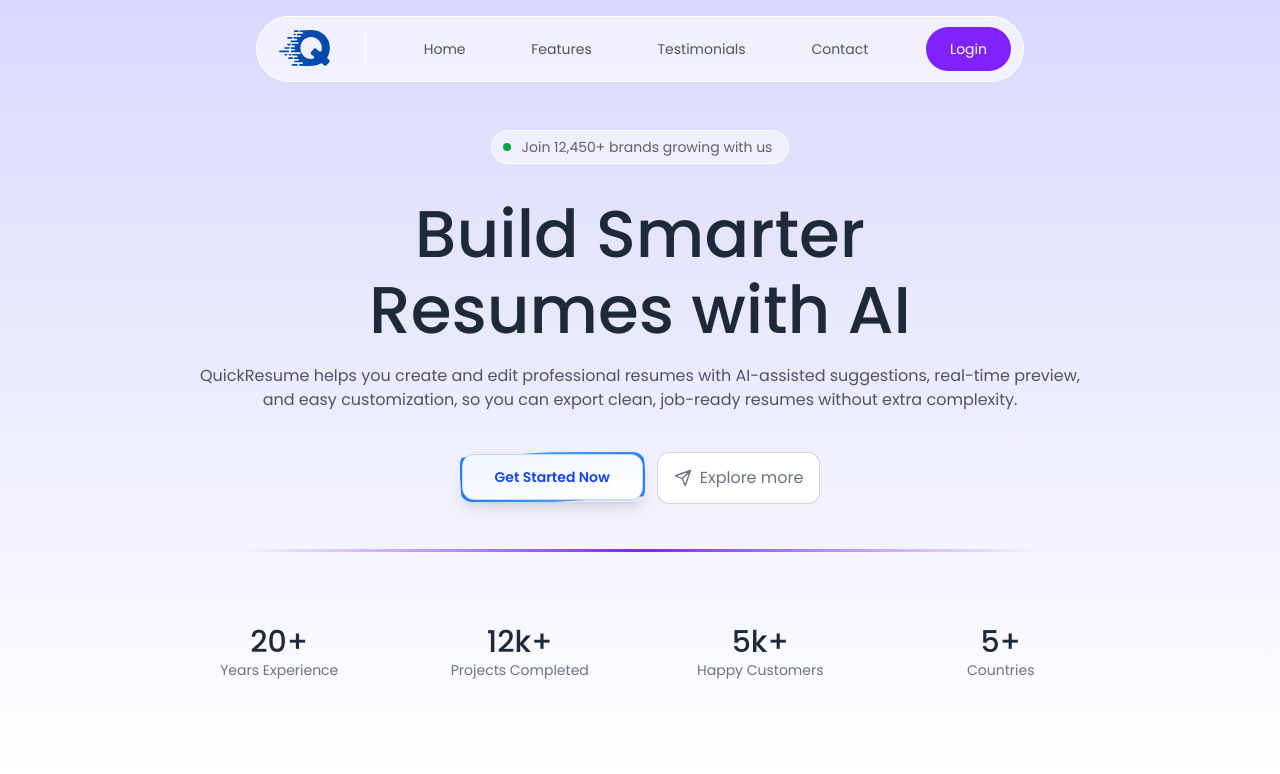
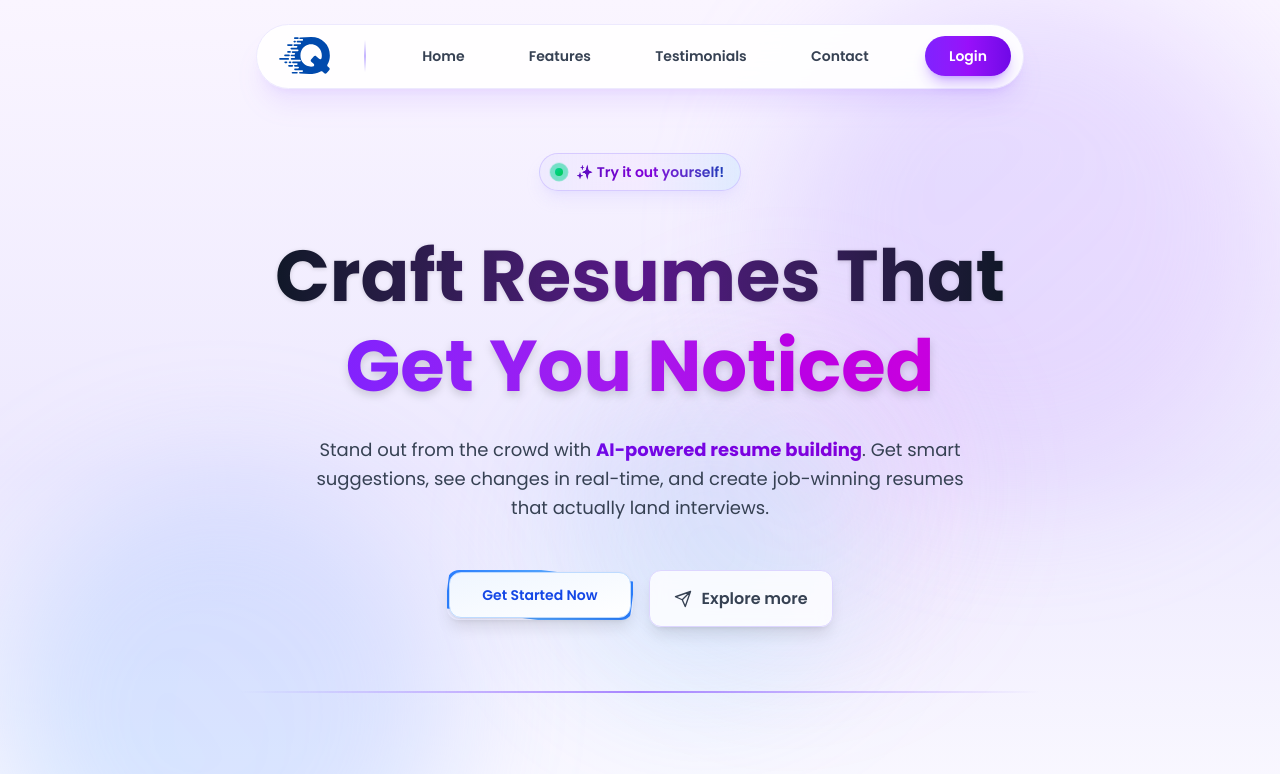
Before and after one commit to UzairProg/QuickResume, a React (Vite) app in the folder client/: page / in a window 1280 px wide. Shown: the top 774 px of the page. Built offline with nearby package versions, Linux system fonts and the light colour scheme; no server answers.

Commit message:
feat: enhance Hero component with animations and improved styling

```diff
--- a/client/src/components/Home/Hero.jsx
+++ b/client/src/components/Home/Hero.jsx
@@ -15,23 +15,52 @@ const hero = () => {
 
                     *{
                         font-family: "Poppins", sans-serif;
+                    }
+
+                    @keyframes float {
+                        0%, 100% { transform: translateY(0px) rotate(0deg); }
+                        50% { transform: translateY(-20px) rotate(5deg); }
+                    }
+
+                    @keyframes gradient-shift {
+                        0%, 100% { background-position: 0% 50%; }
+                        50% { background-position: 100% 50%; }
+                    }
+
+                    @keyframes pulse-glow {
+                        0%, 100% { opacity: 0.4; }
+                        50% { opacity: 0.6; }
+                    }
+
+                    .floating-shape {
+                        animation: float 8s ease-in-out infinite;
+                    }
+
+                    .pulse-shape {
+                        animation: pulse-glow 4s ease-in-out infinite;
                     }`
                 }
             </style>
-            <section className='select-none flex flex-col items-center bg-linear-to-b from-[#D9D9FF] to-[#ffffff] px-4 py-4' >
-                <nav className="flex items-center justify-between gap-8 bg-white/60 border border-white rounded-full px-4 md:px-2 py-2.5 w-full max-w-3xl" >
-                    <a href="/" className='flex items-center md:pl-3'>
-                        <img src="/1.svg" alt="logo" width="55" height="50" className='pt-[2px]'/>
+            <section className='relative select-none flex flex-col items-center overflow-hidden bg-gradient-to-b from-[#faf5ff] via-[#ede9fe] to-[#ffffff] px-4 py-6' >
+                {/* Decorative background elements */}
+                <div className="absolute top-0 right-0 w-[500px] h-[500px] bg-gradient-to-br from-violet-300/40 to-purple-300/30 rounded-full blur-3xl floating-shape"></div>
+                <div className="absolute bottom-0 left-0 w-[450px] h-[450px] bg-gradient-to-tr from-blue-300/35 to-indigo-300/30 rounded-full blur-3xl floating-shape" style={{animationDelay: '2s'}}></div>
+                <div className="absolute top-1/3 right-1/4 w-[350px] h-[350px] bg-gradient-to-bl from-fuchsia-300/25 to-pink-300/20 rounded-full blur-3xl floating-shape pulse-shape" style={{animationDelay: '4s'}}></div>
+                <div className="absolute bottom-1/4 right-1/3 w-[300px] h-[300px] bg-gradient-to-tl from-cyan-300/20 to-blue-300/15 rounded-full blur-3xl floating-shape" style={{animationDelay: '1s'}}></div>
+
+                <nav className="relative z-10 flex items-center justify-between gap-8 bg-white/90 backdrop-blur-xl shadow-xl shadow-violet-500/10 border border-violet-100 rounded-full px-4 md:px-2 py-2.5 w-full max-w-3xl" >
+                    <a href="/" className='flex items-center md:pl-3 group'>
+                        <img src="/1.svg" alt="logo" width="55" height="50" className='pt-[2px] transition-transform duration-300 group-hover:scale-110 group-hover:drop-shadow-lg'/>
                     </a>
-                    <div className='w-0.5 h-8 bg-gray-50 hidden md:flex'></div>
+                    <div className='w-0.5 h-8 bg-gradient-to-b from-transparent via-violet-300 to-transparent hidden md:flex'></div>
                     <div id="menu" className={`max-md:absolute max-md:bg-white/70 max-md:h-[785px] max-md:overflow-hidden max-md:transition-[width] max-md:duration-300 max-md:top-0 max-md:left-0 max-md:flex-col max-md:justify-center max-md:backdrop-blur flex items-center justify-evenly gap-8 z-50 md:gap-10 flex-1 ${mobileOpen ? 'max-md:w-full' : 'max-md:w-0'}`}>
-                        <a href="#" onClick={() => setMobileOpen(false)} className="text-gray-600 hover:text-blue-800 text-sm hover:font-semibold">Home</a>
-                        <a href="#features" onClick={() => setMobileOpen(false)} className="text-gray-600 hover:text-blue-800 text-sm hover:font-semibold">Features</a>
-                        <a href="#testimonials" onClick={() => setMobileOpen(false)} className="text-gray-600 hover:text-blue-800 text-sm hover:font-semibold">Testimonials</a>
-                        <a href="#cta" onClick={() => setMobileOpen(false)} className="text-gray-600 hover:text-blue-800 text-sm hover:font-semibold">Contact</a>
+                        <a href="#" onClick={() => setMobileOpen(false)} className="relative text-gray-700 hover:text-violet-600 text-sm font-semibold transition-all duration-300 after:content-[''] after:absolute after:w-0 after:h-0.5 after:bottom-[-4px] after:left-0 after:bg-gradient-to-r after:from-violet-600 after:to-purple-600 hover:after:w-full after:transition-all after:duration-300">Home</a>
+                        <a href="#features" onClick={() => setMobileOpen(false)} className="relative text-gray-700 hover:text-violet-600 text-sm font-semibold transition-all duration-300 after:content-[''] after:absolute after:w-0 after:h-0.5 after:bottom-[-4px] after:left-0 after:bg-gradient-to-r after:from-violet-600 after:to-purple-600 hover:after:w-full after:transition-all after:duration-300">Features</a>
+                        <a href="#testimonials" onClick={() => setMobileOpen(false)} className="relative text-gray-700 hover:text-violet-600 text-sm font-semibold transition-all duration-300 after:content-[''] after:absolute after:w-0 after:h-0.5 after:bottom-[-4px] after:left-0 after:bg-gradient-to-r after:from-violet-600 after:to-purple-600 hover:after:w-full after:transition-all after:duration-300">Testimonials</a>
+                        <a href="#cta" onClick={() => setMobileOpen(false)} className="relative text-gray-700 hover:text-violet-600 text-sm font-semibold transition-all duration-300 after:content-[''] after:absolute after:w-0 after:h-0.5 after:bottom-[-4px] after:left-0 after:bg-gradient-to-r after:from-violet-600 after:to-purple-600 hover:after:w-full after:transition-all after:duration-300">Contact</a>
                         {/* <a href="#" onClick={() => setMobileOpen(false)} className="text-gray-600 hover:text-gray-700 text-sm">Contact Us</a> */}
 
-                        <button id="close-menu" onClick={() => setMobileOpen(false)} className="md:hidden bg-violet-500 active:bg-violet-600 text-white p-2 rounded-md aspect-square font-medium transition">
+                        <button id="close-menu" onClick={() => setMobileOpen(false)} className="md:hidden bg-gradient-to-br from-violet-600 via-violet-500 to-purple-600 hover:from-violet-700 hover:to-purple-700 active:scale-95 text-white p-2 rounded-xl aspect-square font-medium transition-all shadow-xl shadow-violet-500/50">
                             <svg xmlns="http://www.w3.org/2000/svg" width="24" height="24" viewBox="0 0 24 24" fill="none" stroke="currentColor" stroke-width="2" stroke-linecap="round" stroke-linejoin="round">
                                 <path d="M18 6 6 18" />
                                 <path d="m6 6 12 12" />
@@ -40,16 +69,16 @@ const hero = () => {
                     </div>
 
                     <div className="flex items-center gap-2 md:pr-1">
-                        <Link hidden={user} to="/app?state=login" className="hidden md:inline-block bg-violet-600 hover:bg-violet-700 text-white px-4 md:px-6 py-2 md:py-3 rounded-full text-xs md:text-sm transition cursor-pointer">
+                        <Link hidden={user} to="/app?state=login" className="hidden md:inline-block bg-gradient-to-r from-violet-600 via-purple-600 to-violet-700 hover:from-violet-700 hover:via-purple-700 hover:to-violet-800 text-white px-6 py-2.5 rounded-full text-sm font-semibold transition-all duration-300 shadow-lg shadow-violet-500/40 hover:shadow-xl hover:shadow-violet-600/50 hover:scale-105">
                             Login
                         </Link>
 
-                        <Link hidden={!user} to="/app?state=login" className="hidden md:inline-block bg-violet-600 hover:bg-violet-700 text-white px-4 md:px-6 py-2 md:py-3 rounded-full text-xs md:text-sm transition cursor-pointer">
+                        <Link hidden={!user} to="/app?state=login" className="hidden md:inline-block bg-gradient-to-r from-violet-600 via-purple-600 to-violet-700 hover:from-violet-700 hover:via-purple-700 hover:to-violet-800 text-white px-6 py-2.5 rounded-full text-sm font-semibold transition-all duration-300 shadow-lg shadow-violet-500/40 hover:shadow-xl hover:shadow-violet-600/50 hover:scale-105">
                             Dashboard
                         </Link>
 
 
-                        <button id="open-menu" onClick={() => setMobileOpen(true)} className="md:hidden text-gray-700 p-2 rounded-md aspect-square font-medium transition">
+                        <button id="open-menu" onClick={() => setMobileOpen(true)} className="md:hidden text-gray-700 hover:text-violet-600 p-2 rounded-xl aspect-square font-medium transition-all duration-300 hover:bg-gradient-to-br hover:from-violet-50 hover:to-purple-50">
                             <svg xmlns="http://www.w3.org/2000/svg" width="24" height="24" viewBox="0 0 24 24" fill="none" stroke="currentColor" stroke-width="2" stroke-linecap="round" stroke-linejoin="round">
                                 <path d="M4 12h16" />
                                 <path d="M4 18h16" />
@@ -59,50 +88,54 @@ const hero = () => {
                     </div>
                 </nav>
 
-                <div className="flex flex-wrap items-center justify-center gap-2 pl-2 pr-4 py-1.5 mt-12 rounded-full bg-white/50 border border-white">
+                <div className="relative z-10 flex flex-wrap items-center justify-center gap-2.5 pl-3 pr-4 py-2 mt-16 rounded-full bg-gradient-to-r from-violet-100/80 via-purple-100/70 to-blue-100/80 backdrop-blur-sm border border-violet-300/60 shadow-lg shadow-violet-200/50">
                     <div className="relative flex size-3.5 items-center justify-center">
-                        <span className="absolute inline-flex h-full w-full rounded-full bg-green-400 opacity-75 animate-ping duration-300"></span>
-                        <span className="relative inline-flex size-2 rounded-full bg-green-600"></span>
+                        <span className="absolute inline-flex h-full w-full rounded-full bg-emerald-400 opacity-75 animate-ping duration-300"></span>
+                        <span className="relative inline-flex size-2 rounded-full bg-gradient-to-br from-emerald-400 to-green-500 shadow-lg shadow-emerald-500/50"></span>
                     </div>
-                    <p className="text-sm text-black/60">Join 12,450+ brands growing with us</p>
+                    <p className="text-sm font-semibold bg-gradient-to-r from-violet-800 via-purple-700 to-blue-800 bg-clip-text text-transparent">✨ Try it out yourself!</p>
                 </div>
 
-                <h1 className='text-4xl md:text-[66px]/19 text-center max-w-2xl mt-8 text-gray-800 bg-clip-text leading-tight font-medium'>Build Smarter Resumes with AI</h1>
-                <p className="text-md text-gray-600 text-center max-w-4xl mt-4">
-                    QuickResume helps you create and edit professional resumes with AI-assisted suggestions, real-time preview, and easy customization, so you can export clean, job-ready resumes without extra complexity.
+                <h1 className='relative z-10 text-5xl md:text-7xl text-center max-w-4xl mt-10 font-bold leading-tight'>
+                    <span className='bg-gradient-to-r from-gray-900 via-purple-900 to-gray-900 bg-clip-text text-transparent drop-shadow-sm'>Craft Resumes That</span>
+                    <br/>
+                    <span className='bg-gradient-to-r from-violet-600 via-fuchsia-600 to-purple-600 bg-clip-text text-transparent bg-[length:200%_auto] animate-[gradient-shift_3s_ease_infinite] drop-shadow-lg'>Get You Noticed</span>
+                </h1>
+                <p className="relative z-10 text-lg text-gray-700 text-center max-w-2xl mt-6 leading-relaxed">
+                    Stand out from the crowd with <span className="font-bold bg-gradient-to-r from-violet-700 to-purple-700 bg-clip-text text-transparent">AI-powered resume building</span>. Get smart suggestions, see changes in real-time, and create job-winning resumes that actually land interviews.
                 </p>
 
-                <div className='flex gap-3 mt-10'>
+                <div className='relative z-10 flex flex-wrap justify-center gap-4 mt-12'>
                     {/* <button className="bg-violet-600 hover:bg-violet-700 text-white text-xs md:text-sm px-6 py-3 rounded-lg transition cursor-pointer">
                         Get Started Now
                     </button> */}
                     <Link to="/app"> <GetStartedButton text="Get Started Now" /> </Link>
-                    <a href="#features" className="bg-white text-gray-500 active:scale-95 transition text-md flex items-center px-4 py-1 gap-2 rounded-xl w-max h-13  border border-gray-500/30">
-                <svg width="18" height="18" viewBox="0 0 16 16" fill="none" xmlns="http://www.w3.org/2000/svg">
+                    <a href="#features" className="group bg-white/80 backdrop-blur-sm hover:bg-white text-gray-700 hover:text-violet-700 active:scale-95 transition-all duration-300 text-md flex items-center px-6 py-3.5 gap-2.5 rounded-xl w-max border border-violet-200 shadow-lg hover:shadow-xl hover:shadow-violet-300/30 hover:border-violet-300">
+                <svg width="18" height="18" viewBox="0 0 16 16" fill="none" xmlns="http://www.w3.org/2000/svg" className="transition-transform duration-300 group-hover:rotate-12 group-hover:scale-110">
                     <path d="M14.665 1.333 7.332 8.667m7.333-7.334L10 14.666l-2.667-6m7.333-7.333L1.332 6l6 2.667" stroke="currentColor" strokeWidth="1.2" strokeLinecap="round" strokeLinejoin="round"/>
                 </svg>
-                Explore more
+                <span className="font-semibold">Explore more</span>
             </a>
                 </div>
 
-                <div className='w-full max-w-[800px] h-[3px] mt-10 bg-linear-to-r from-white/10 via-violet-600 to-white/10'></div>
+                <div className='relative z-10 w-full max-w-[800px] h-[2px] mt-16 bg-gradient-to-r from-transparent via-violet-400 to-transparent shadow-lg shadow-violet-300/50'></div>
 
-                <div className='grid grid-cols-2 md:grid-cols-4 gap-8 py-18 max-w-[930px] w-full'>
-                    <div className='text-center'>
-                        <h2 className='font-medium text-2xl md:text-3xl text-gray-800'>20+</h2>
-                        <p className='text-xs md:text-sm text-gray-500'>Years Experience</p>
+                <div className='relative z-10 grid grid-cols-2 md:grid-cols-4 gap-8 py-16 max-w-[930px] w-full'>
+                    <div className='text-center group cursor-default p-4 rounded-2xl transition-all duration-300 hover:bg-gradient-to-br hover:from-violet-50 hover:to-purple-50 hover:shadow-lg hover:shadow-violet-200/50'>
+                        <h2 className='font-bold text-3xl md:text-4xl bg-gradient-to-br from-violet-600 via-purple-600 to-blue-600 bg-clip-text text-transparent group-hover:scale-110 transition-transform duration-300'>4</h2>
+                        <p className='text-sm md:text-base text-gray-700 mt-1 font-semibold'>Resume Templates</p>
                     </div>
-                    <div className='text-center'>
-                        <h2 className='font-medium text-2xl md:text-3xl text-gray-800'>12k+</h2>
-                        <p className='text-xs md:text-sm text-gray-500'>Projects Completed</p>
+                    <div className='text-center group cursor-default p-4 rounded-2xl transition-all duration-300 hover:bg-gradient-to-br hover:from-violet-50 hover:to-purple-50 hover:shadow-lg hover:shadow-violet-200/50'>
+                        <h2 className='font-bold text-3xl md:text-4xl bg-gradient-to-br from-violet-600 via-purple-600 to-blue-600 bg-clip-text text-transparent group-hover:scale-110 transition-transform duration-300'>&lt;2min</h2>
+                        <p className='text-sm md:text-base text-gray-700 mt-1 font-semibold'>Average Build Time</p>
                     </div>
-                    <div className='text-center'>
-                        <h2 className='font-medium text-2xl md:text-3xl text-gray-800'>5k+</h2>
-                        <p className='text-xs md:text-sm text-gray-500'>Happy Customers</p>
+                    <div className='text-center group cursor-default p-4 rounded-2xl transition-all duration-300 hover:bg-gradient-to-br hover:from-violet-50 hover:to-purple-50 hover:shadow-lg hover:shadow-violet-200/50'>
+                        <h2 className='font-bold text-3xl md:text-4xl bg-gradient-to-br from-violet-600 via-purple-600 to-blue-600 bg-clip-text text-transparent group-hover:scale-110 transition-transform duration-300'>AI</h2>
+                        <p className='text-sm md:text-base text-gray-700 mt-1 font-semibold'>Smart Suggestions</p>
                     </div>
-                    <div className='text-center'>
-                        <h2 className='font-medium text-2xl md:text-3xl text-gray-800'>5+</h2>
-                        <p className='text-xs md:text-sm text-gray-500'>Countries</p>
+                    <div className='text-center group cursor-default p-4 rounded-2xl transition-all duration-300 hover:bg-gradient-to-br hover:from-violet-50 hover:to-purple-50 hover:shadow-lg hover:shadow-violet-200/50'>
+                        <h2 className='font-bold text-3xl md:text-4xl bg-gradient-to-br from-violet-600 via-purple-600 to-blue-600 bg-clip-text text-transparent group-hover:scale-110 transition-transform duration-300'>100%</h2>
+                        <p className='text-sm md:text-base text-gray-700 mt-1 font-semibold'>Free to Use</p>
                     </div>
                 </div>
             </section>
```
